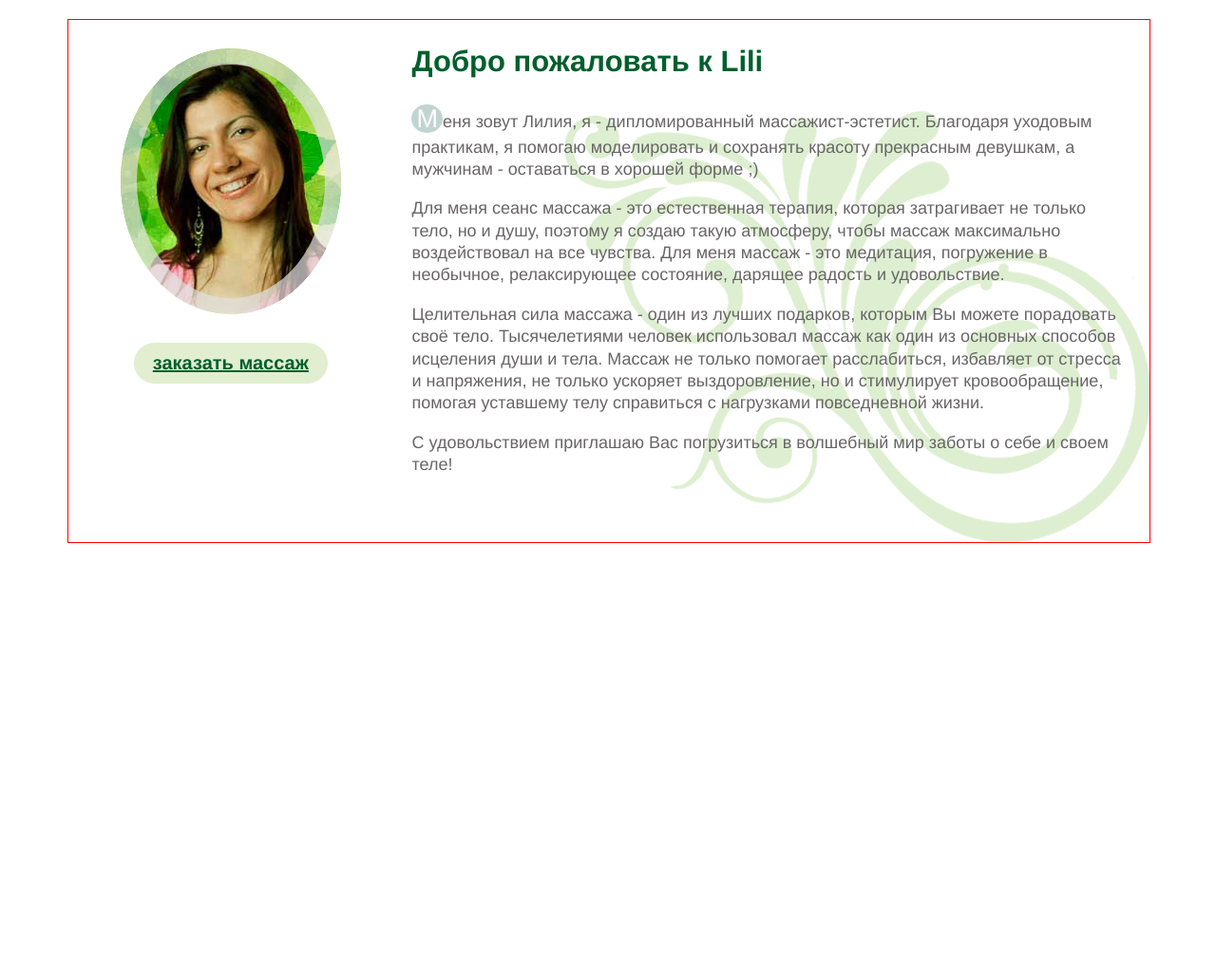
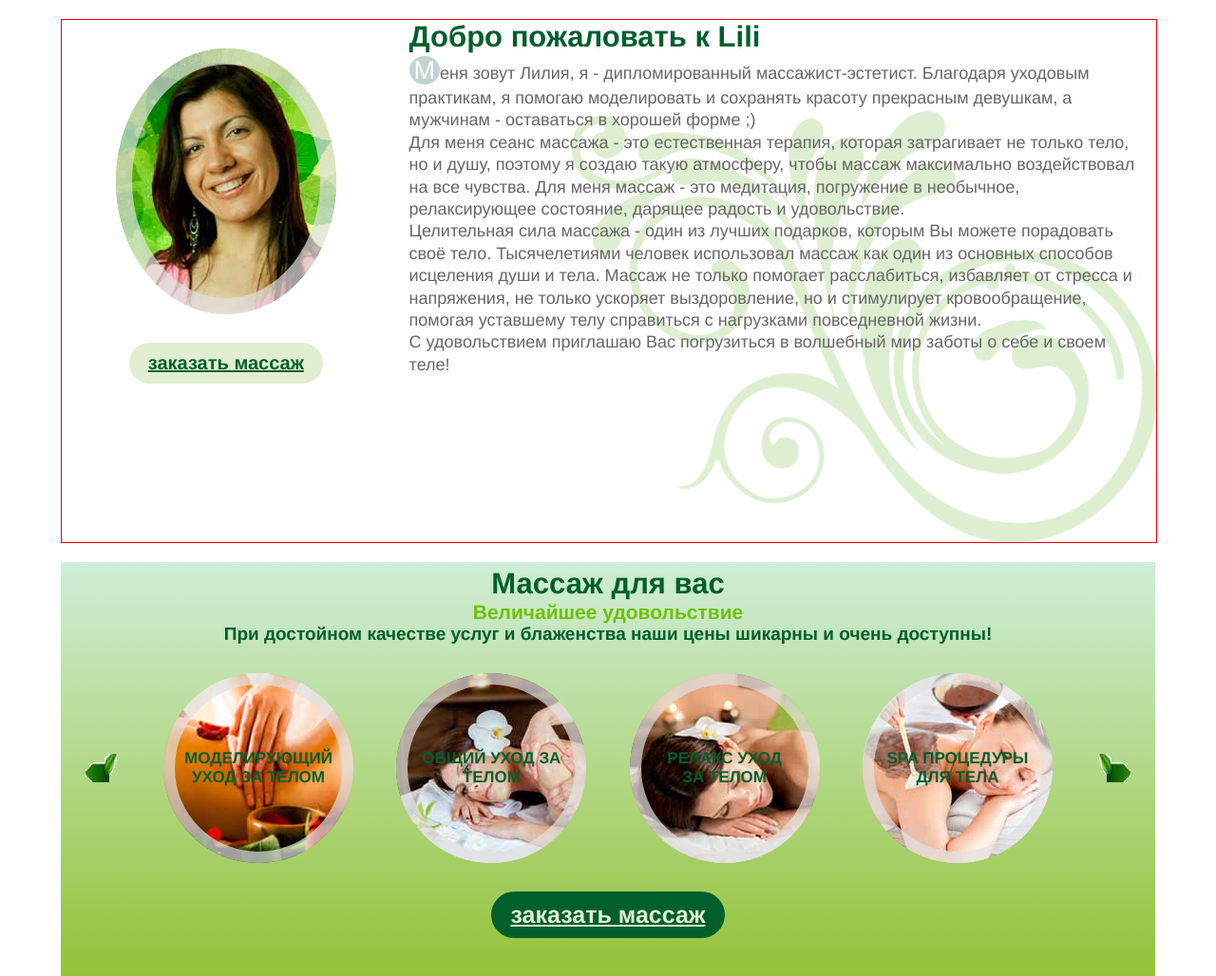
Before and after one commit to Akvilon/Lily-massage, a website: page www/app/index.html in a window 1280 px wide. Shown: the whole page at 95% size. Before the commit the page ends 800 px from the top, so only its background shows below. Drawn offline with nearby package versions, Linux system fonts and the light colour scheme.

Commit message:
services carousel added (draft)

```diff
--- /dev/null
+++ b/www/app/css/reset.css
@@ -0,0 +1,48 @@
+/* http://meyerweb.com/eric/tools/css/reset/
+   v2.0 | 20110126
+   License: none (public domain)
+*/
+
+html, body, div, span, applet, object, iframe,
+h1, h2, h3, h4, h5, h6, p, blockquote, pre,
+a, abbr, acronym, address, big, cite, code,
+del, dfn, em, img, ins, kbd, q, s, samp,
+small, strike, strong, sub, sup, tt, var,
+b, u, i, center,
+dl, dt, dd, ol, ul, li,
+fieldset, form, label, legend,
+table, caption, tbody, tfoot, thead, tr, th, td,
+article, aside, canvas, details, embed,
+figure, figcaption, footer, header, hgroup,
+menu, nav, output, ruby, section, summary,
+time, mark, audio, video {
+	margin: 0;
+	padding: 0;
+	border: 0;
+	font-size: 100%;
+	font: inherit;
+	vertical-align: baseline;
+}
+/* HTML5 display-role reset for older browsers */
+article, aside, details, figcaption, figure,
+footer, header, hgroup, menu, nav, section {
+	display: block;
+}
+body {
+	line-height: 1;
+}
+ol, ul {
+	list-style: none;
+}
+blockquote, q {
+	quotes: none;
+}
+blockquote:before, blockquote:after,
+q:before, q:after {
+	content: '';
+	content: none;
+}
+table {
+	border-collapse: collapse;
+	border-spacing: 0;
+}
--- a/www/app/css/style.css
+++ b/www/app/css/style.css
@@ -1,3 +1,8 @@
+* {
+    padding: 0;
+    margin: 0;
+}
+
 body {
     font-family: helvetica, sans-serif;
 }
@@ -7,6 +12,7 @@ body {
     margin: auto;;
 }
 
+/*HELLO*/
 .hello {
     width: 100%;
     min-height: 550px;
@@ -57,11 +63,82 @@ body {
 }
 
 
+/*Massage for you*/
+.my-background {
+    background: linear-gradient(#cfeed8, #94c236);
+}
+
+.separated {
+    margin-top: 30px;
+}
+
+.centered {
+    text-align: center;
+    display: flex;
+    justify-content: center;
+}
+
+.services {
+    padding-top: 5px;
+    padding-bottom: 10px;
+}
+
+.services-carousel {
+    display: -webkit-flex;
+    display: -ms-flex;
+    display: flex;
+    justify-content: space-around;
+    align-items: center;
+    padding-top: 30px;
+}
+
+.img-bordered {
+    width: 200px;
+    height:200px;
+    border-radius: 50%;
+    box-shadow: 0 0 0 12px rgba(225, 225, 225, 0.7) inset;
+    display: flex;
+    justify-content: center;
+    align-items: center;
+}
+
+.img-bordered--service-1 {
+    background-image: url(../img/service-0.jpg);
+}
+
+.img-bordered--service-2 {
+    background-image: url(../img/service-1.jpg);
+}
+
+.img-bordered--service-3 {
+    background-image: url(../img/service-2.jpg);
+}
+
+.img-bordered--service-4 {
+    background-image: url(../img/service-3.jpg);
+}
+
+.btn-left,
+.btn-right {
+    background-image: url(../img/button-left-2.png);
+    background-repeat: no-repeat;
+    background-position: center;
+    width: 40px;
+    height:40px;
+}
+
+.btn-right {
+    background-image: url(../img/button-right.png);
+}
+
+.btn-services {
+    background-color: #005F2D;
+    border-radius: 25px;
+    padding: 10px 20px;
+}
 
 
-
-
-
+/*TEXTS*/
 .text-header1 {
     color: #005F2D;
     font-size: 31px;
@@ -93,14 +170,25 @@ body {
 
 }
 
-.text-header,
-.text-about {
-}
-
 .text-button {
     color: #005F2D;
     font-size: 20px;
     font-weight: 700;
+}
+
+.text-button--negative {
+    color: #e1eed0;
+    font-size: 25px;
+    font-weight: 700;
+}
+
+.text-service {
+    color: #005F2D;
+    font-size: 17px;
+    font-weight: 700;
+    /*padding-left: 20px;
+    padding-right: 20px;*/
+    text-align: center;
 }
 
 .drop-cap::first-letter {
@@ -115,6 +203,8 @@ body {
     border-radius: 50%;
 }
 
+
+/*Transferable*/
 .clear {
     clear: both;
 }
--- a/www/app/index.html
+++ b/www/app/index.html
@@ -6,8 +6,7 @@
     <title>Document</title>
     <link rel="stylesheet" href="css/style.css">
     <link href="https://fonts.googleapis.com/css?family=Philosopher:400,700&amp;subset=cyrillic" rel="stylesheet">
-
-
+    <script src="https://ajax.googleapis.com/ajax/libs/jquery/3.1.1/jquery.min.js"></script>
 </head>
 
 <body>
@@ -36,6 +35,34 @@
 
     <div class="clear"></div>
 
+    <!-- Massage for you -->
+    <div class="services my-background" id="services">
+
+        <p class="text-header1 centered">Массаж для вас</p >
+        <p class="text-header2 centered">Величайшее удовольствие</p >
+        <p class="text-header3 centered">При достойном качестве услуг и блаженства наши цены шикарны и очень доступны!</p>
+
+        <div class="services-carousel">
+            <a href="#services"><div class="btn-left" id="id-btn-left" role="button"></div></a>
+            <div class="img-bordered text-service img-bordered--service-1" id="pic-s-0">МОДЕЛИРУЮЩИЙ<br>УХОД ЗА ТЕЛОМ</div>
+            <div class="img-bordered text-service img-bordered--service-2" id="pic-s-1">ОБЩИЙ УХОД ЗА ТЕЛОМ</div>
+            <div class="img-bordered text-service img-bordered--service-3" id="pic-s-2">РЕЛАКС УХОД<br>ЗА ТЕЛОМ</div>
+            <div class="img-bordered text-service img-bordered--service-4" id="pic-s-3">SPA ПРОЦЕДУРЫ<br>ДЛЯ ТЕЛА</div>
+            <a href="#services"><div class="btn-right" id="id-btn-right" role="button"></div></a>
+            <!-- <a href="#services"><div class="btn-left" id="id-btn-left" role="button"></div></a> -->
+
+        </div>
+
+        <div class="separated">
+            <div class="my-button">
+                <a href="#" class="text-button--negative btn-services">заказать массаж</a>
+            </div>
+        </div>
+        <div class="separated"></div>
+    </div>
+
+
+
 </div>
 
     <script src="js/script.js"></script>
--- a/www/app/js/script.js
+++ b/www/app/js/script.js
@@ -0,0 +1,45 @@
+var services = [
+    {service: "МОДЕЛИРУЮЩИЙ<br>УХОД ЗА ТЕЛОМ", pic: "url(img/service-0.jpg)"},
+    {service: "ОБЩИЙ УХОД ЗА ТЕЛОМ", pic: "url(img/service-1.jpg)"},
+    {service: "РЕЛАКС УХОД<br>ЗА ТЕЛОМ", pic: "url(img/service-2.jpg)"},
+    {service: "SPA ПРОЦЕДУРЫ<br>ДЛЯ ТЕЛА", pic: "url(img/service-3.jpg)"},
+    {service: "ДЕЛИКАТНЫЙ<br>УХОД ЗА ЛИЦОМ", pic: "url(img/service-4.jpg)"},
+    {service: "МАССАЖ ДЛЯ БЕРЕМЕННЫХ", pic: "url(img/service-5.jpg)"},
+    {service: "ИНДИЙСКИЙ<br>МАССАЖ ГОЛОВЫ", pic: "url(img/service-6.jpg)"},
+    {service: "ВИСЦЕРАЛЬНЫЙ МАССАЖ", pic: "url(img/service-7.jpg)"},
+    {service: "КИТАЙСКИЙ<br>МАССАЖ ГОЛОВЫ", pic: "url(img/service-8.jpg)"}
+];
+
+
+var servicesVisible = [0, 1, 2, 3];
+var tmpID = "";
+var tmpPic = "";
+
+$(document).ready(function(){
+    $("#id-btn-left").click(function(){
+        for (var i=0; i<4; i++) {
+            tmpID = "#pic-s-" + i;
+            if (servicesVisible[i] == "8") {
+                servicesVisible[i] = 0;
+            } else {
+                servicesVisible[i] += 1;
+            }
+            $(tmpID).css("backgroundImage", services[servicesVisible[i]].pic);
+            $(tmpID).html(services[servicesVisible[i]].service);
+        }
+    });
+
+    $("#id-btn-right").click(function(){
+        for (var i=0; i<4; i++) {
+            tmpID = "#pic-s-" + i;
+            if (servicesVisible[i] == "0") {
+                servicesVisible[i] = 8;
+            } else {
+                servicesVisible[i] -= 1;
+            }
+            $(tmpID).css("backgroundImage", services[servicesVisible[i]].pic);
+            $(tmpID).html(services[servicesVisible[i]].service);
+        }
+    });
+
+});
```
Also changed, not shown: www/app/img/button-left-2.png (added), www/app/img/button-left.png (added), www/app/img/button-right.png (added), www/app/img/service-0.jpg (added), www/app/img/service-1.jpg (added), www/app/img/service-2.jpg (added), www/app/img/service-3.jpg (added), www/app/img/service-4.jpg (added), www/app/img/service-5.jpg (added), www/app/img/service-6.jpg (added), www/app/img/service-7.jpg (added), www/app/img/service-8.jpg (added), www/app/img/slider-1.jpg (added), www/app/img/tilda.png (added). Lines whose indentation alone changed are shown as unchanged.
